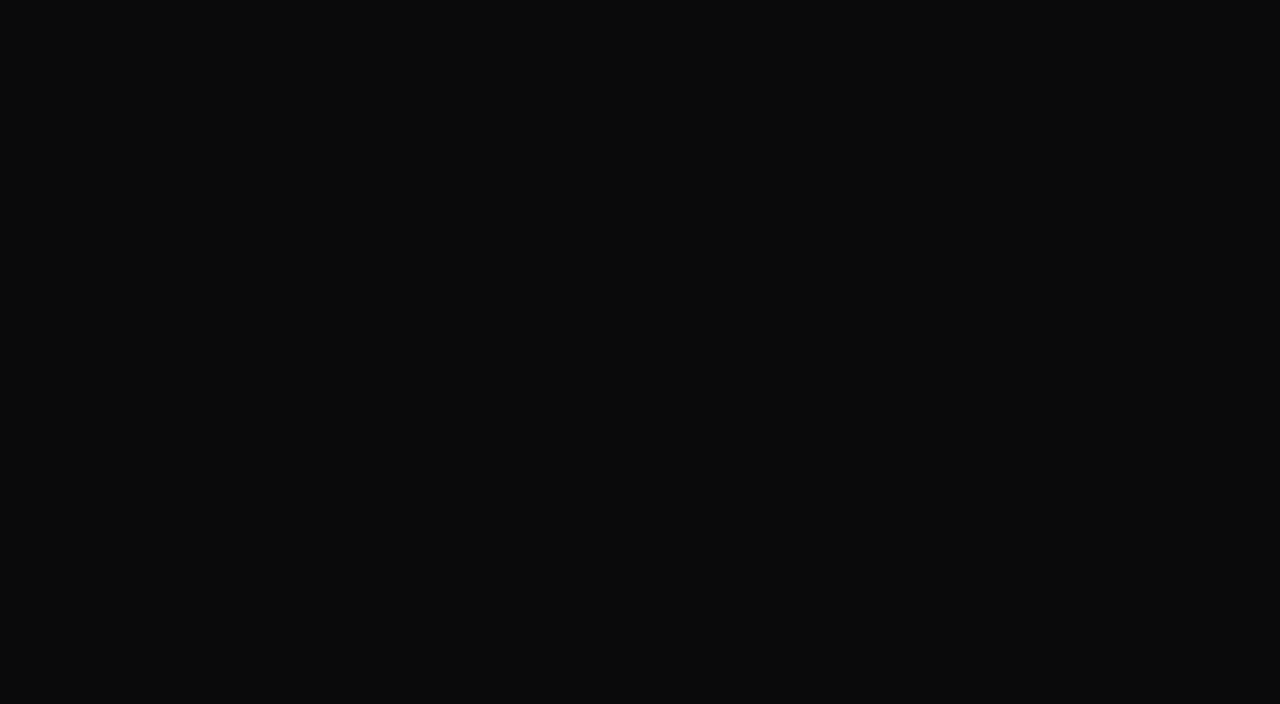
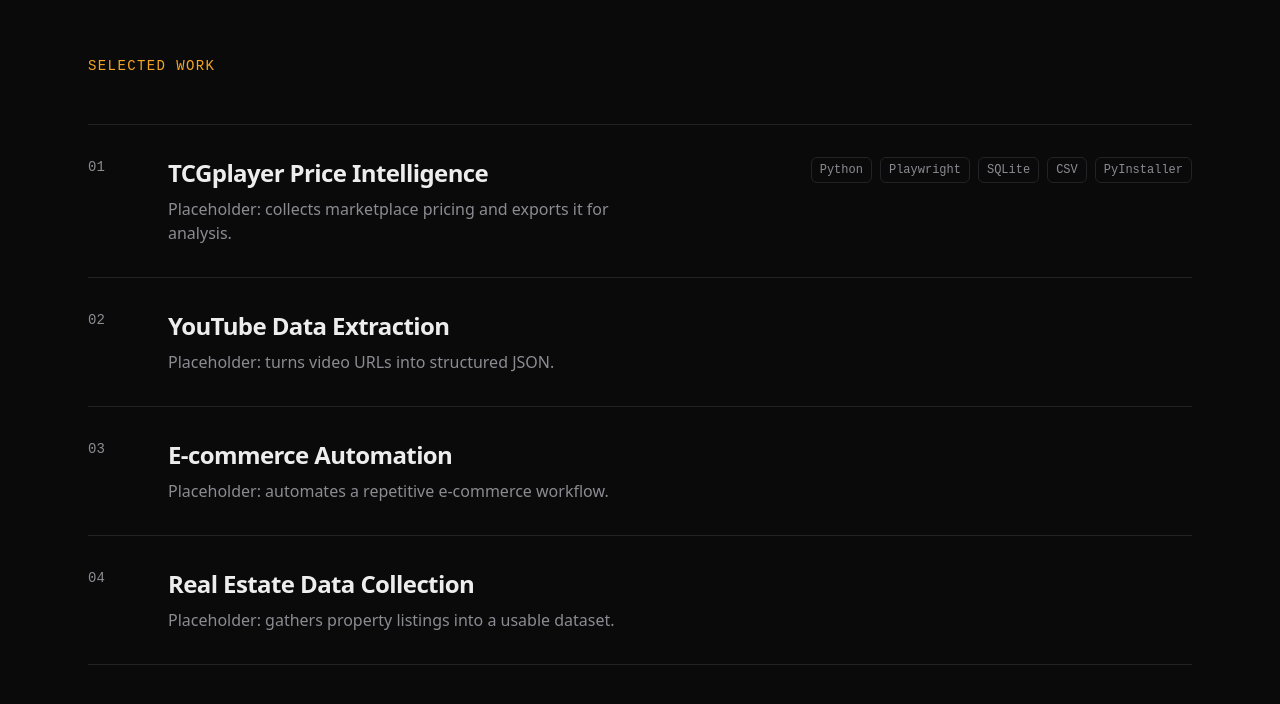
Before and after one commit to itz-QUiNN/portfolio, a React (Vite) app in the folder frontend/: page / in a window 1280 px wide. Shown: the part 850-1554 px from the top of the page. Before the commit the page ends 810 px from the top, so only its background shows below. Built offline with nearby package versions, Linux system fonts and the light colour scheme.

Commit message:
feat(frontend): add selected work section

```diff
--- /dev/null
+++ b/frontend/src/data/projects.ts
@@ -0,0 +1,34 @@
+export interface Project {
+  slug: string
+  title: string
+  summary: string
+  stack: string[]
+}
+
+// Summaries and stacks are placeholders until replaced with real project details.
+export const projects: Project[] = [
+  {
+    slug: 'tcgplayer-price-intelligence',
+    title: 'TCGplayer Price Intelligence',
+    summary: 'Placeholder: collects marketplace pricing and exports it for analysis.',
+    stack: ['Python', 'Playwright', 'SQLite', 'CSV', 'PyInstaller'],
+  },
+  {
+    slug: 'youtube-extraction',
+    title: 'YouTube Data Extraction',
+    summary: 'Placeholder: turns video URLs into structured JSON.',
+    stack: [],
+  },
+  {
+    slug: 'ecommerce-automation',
+    title: 'E-commerce Automation',
+    summary: 'Placeholder: automates a repetitive e-commerce workflow.',
+    stack: [],
+  },
+  {
+    slug: 'real-estate-data',
+    title: 'Real Estate Data Collection',
+    summary: 'Placeholder: gathers property listings into a usable dataset.',
+    stack: [],
+  },
+]
--- a/frontend/src/pages/Home.tsx
+++ b/frontend/src/pages/Home.tsx
@@ -1,5 +1,6 @@
 import Nav from '../components/Nav'
 import Hero from '../sections/Hero'
+import SelectedWork from '../sections/SelectedWork'
 
 export default function Home() {
   return (
@@ -7,6 +8,7 @@
       <Nav />
       <main>
         <Hero />
+        <SelectedWork />
       </main>
     </>
   )
--- /dev/null
+++ b/frontend/src/sections/SelectedWork.tsx
@@ -0,0 +1,37 @@
+import { projects } from '../data/projects'
+
+export default function SelectedWork() {
+  return (
+    <section id="work" className="mx-auto max-w-6xl scroll-mt-16 px-6 py-24">
+      <h2 className="font-mono text-sm uppercase tracking-widest text-accent">Selected work</h2>
+
+      <ul className="mt-12 divide-y divide-line border-y border-line">
+        {projects.map((project, index) => (
+          <li key={project.slug} className="grid gap-4 py-8 md:grid-cols-[4rem_1fr_1fr]">
+            <span className="font-mono text-sm text-muted">
+              {String(index + 1).padStart(2, '0')}
+            </span>
+
+            <div>
+              <h3 className="text-2xl font-semibold tracking-tight">{project.title}</h3>
+              <p className="mt-2 max-w-md text-muted">{project.summary}</p>
+            </div>
+
+            {project.stack.length > 0 && (
+              <ul className="flex flex-wrap content-start gap-2 md:justify-end">
+                {project.stack.map((tech) => (
+                  <li
+                    key={tech}
+                    className="rounded-sm border border-line px-2 py-1 font-mono text-xs text-muted"
+                  >
+                    {tech}
+                  </li>
+                ))}
+              </ul>
+            )}
+          </li>
+        ))}
+      </ul>
+    </section>
+  )
+}
```
